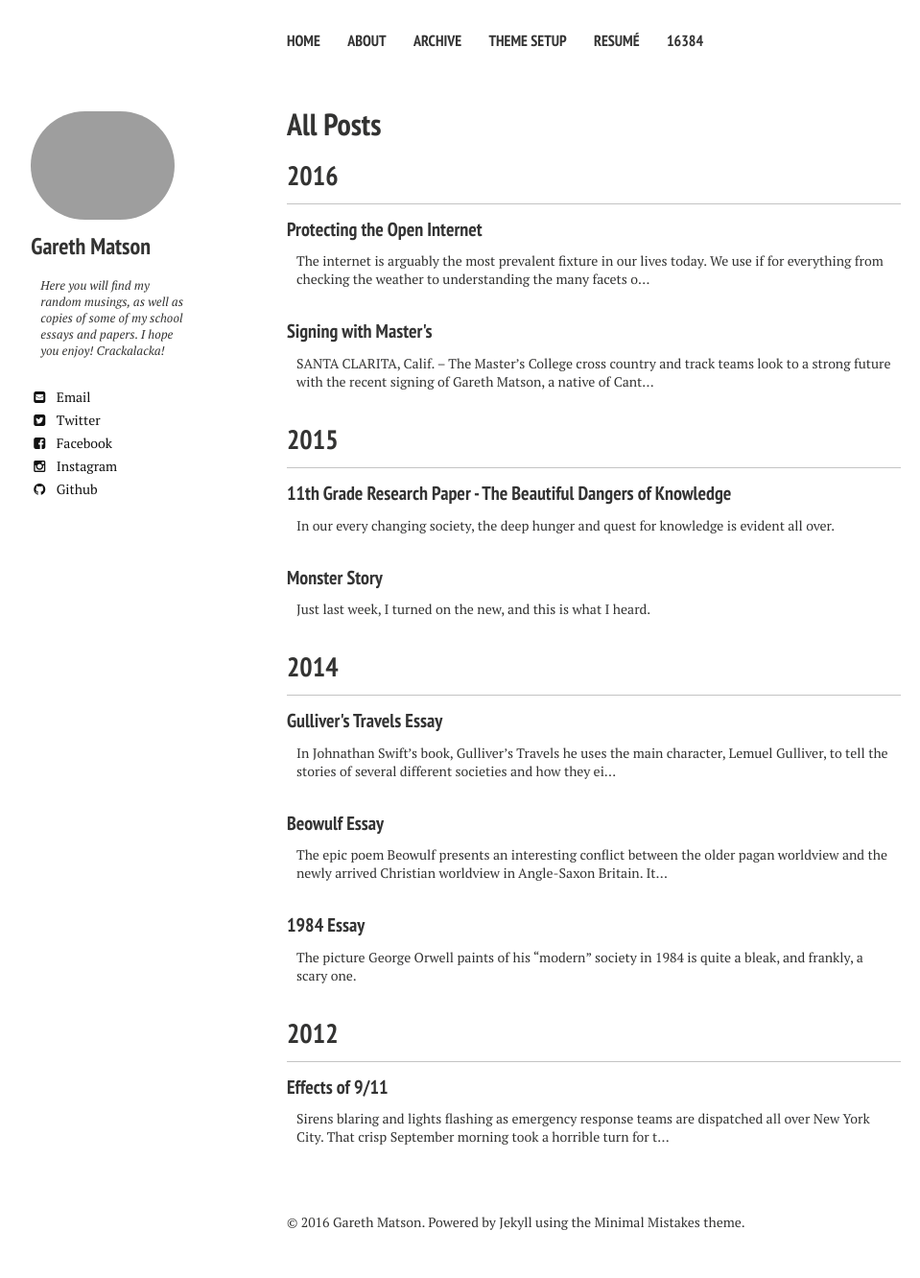
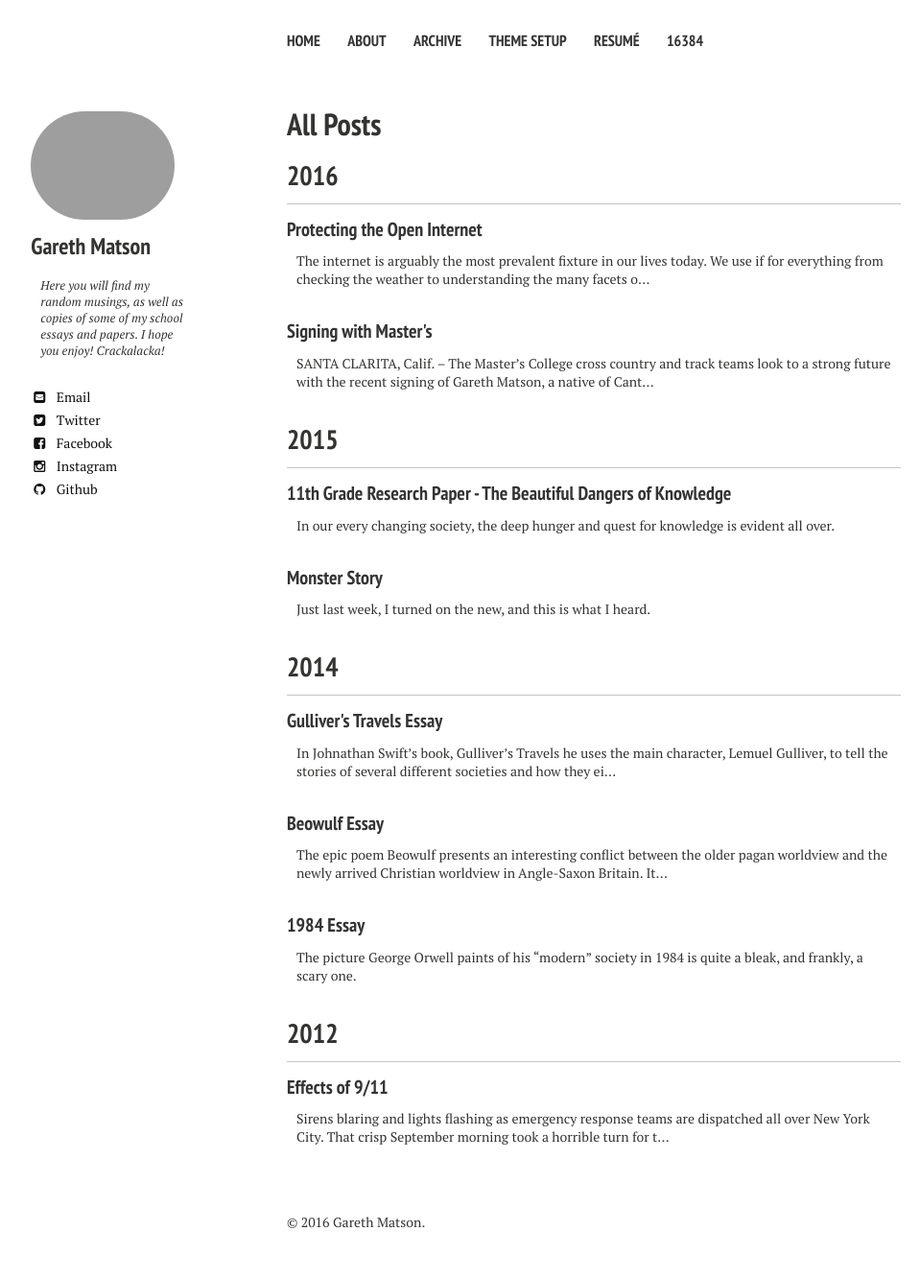
Before and after one commit to gerdums/gerdums.github.io, a Jekyll site: the page built from posts/index.md, in a window 1280 px wide. Shown: the whole page at 96% size, without its empty margins (21-980 px from the left). Built offline with Jekyll 4.4.1, drawn with Linux system fonts in a browser that asks for light colours; nearby versions of some CDN libraries.

Commit message:
Update _footer.html

```diff
--- a/_includes/_footer.html
+++ b/_includes/_footer.html
@@ -2,6 +2,7 @@
 <div class="google-ads">
   <!-- 320 x 50 ad -->
   <script async src="http://pagead2.googlesyndication.com/pagead/js/adsbygoogle.js"></script>
+  <script src="https://cdnjs.cloudflare.com/ajax/libs/jquery-easing/1.3/jquery.easing.min.js"></script>
   <ins class="adsbygoogle"
        style="display:inline-block;width:320px;height:50px"
        data-ad-client="{{ site.owner.google.ad-client }}"
@@ -12,4 +13,4 @@
 </div><!-- /.google-ads -->
 {% endif %}
 
-<span>&copy; {{ site.time | date: '%Y' }} {{ site.owner.name }}. Powered by <a href="http://jekyllrb.com" rel="nofollow">Jekyll</a> using the <a href="http://mademistakes.com/minimal-mistakes/" rel="nofollow">Minimal Mistakes</a> theme.</span>
+<span>&copy; {{ site.time | date: '%Y' }} {{ site.owner.name }}.</span>
```
